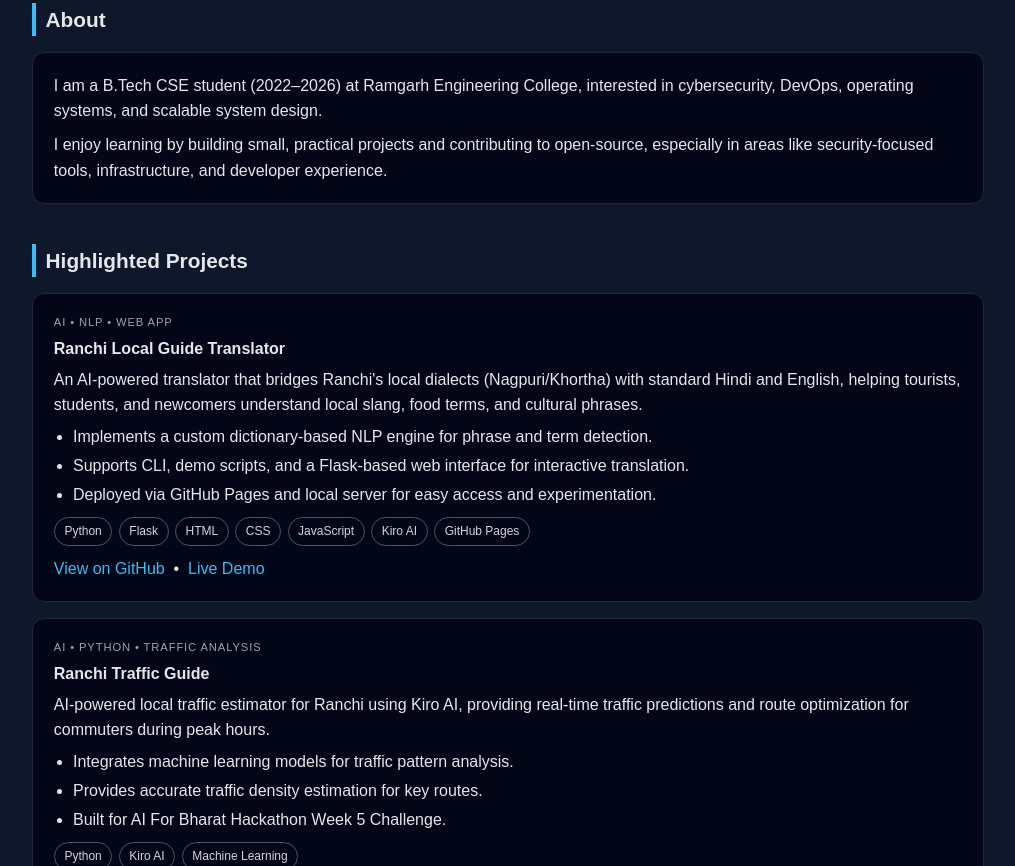
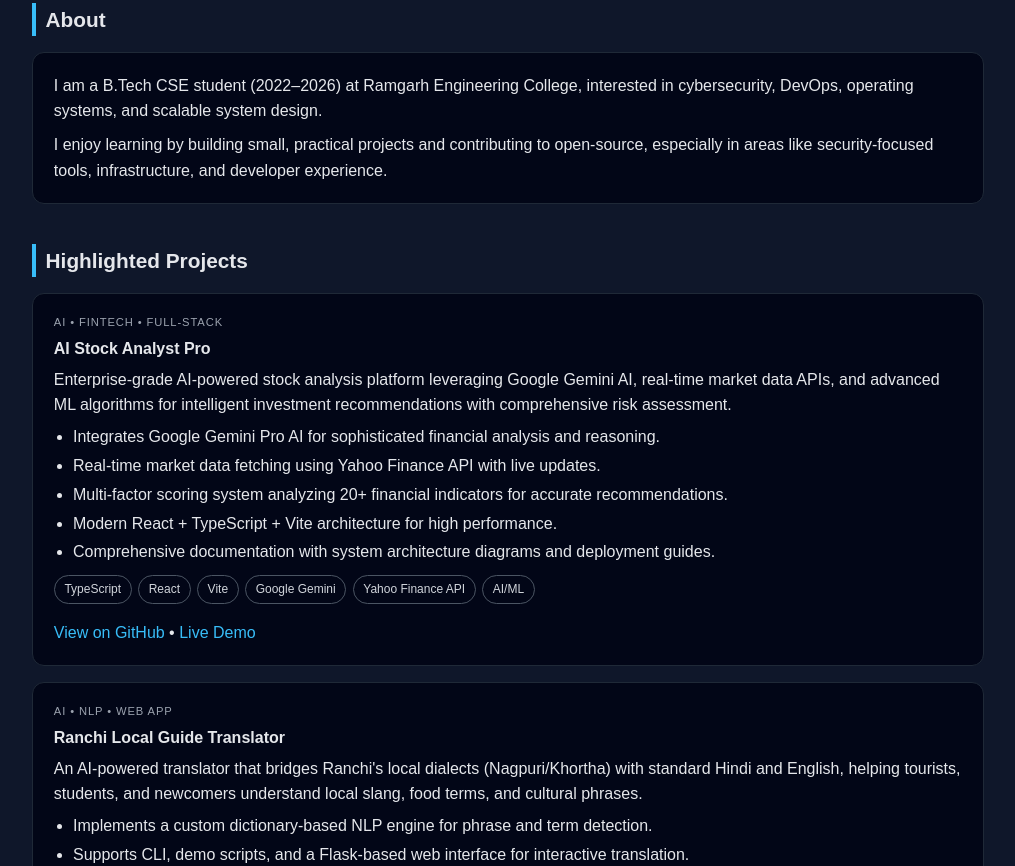
Before and after one commit to Jigisha-Diksha/jigisha-diksha.github.io, a plain HTML site: page index.html in a window 1280 px wide. Shown: the part 400-1266 px from the top of the page, without its empty margins (132-1147 px from the left). Drawn offline with Linux system fonts and the light colour scheme.

Commit message:
feat: Add AI Stock Analyst Pro to portfolio

```diff
--- a/index.html
+++ b/index.html
@@ -102,6 +102,34 @@
     <!-- PROJECTS -->
     <section id="projects">
       <h3 class="section-title">Highlighted Projects</h3>
+
+      <div class="card">
+
+                <div class="tag">AI • FINTECH • FULL-STACK</div>
+        <h4>AI Stock Analyst Pro</h4>
+        <p style="margin-top:0.3rem;">
+          Enterprise-grade AI-powered stock analysis platform leveraging Google Gemini AI, real-time market data APIs, and advanced ML algorithms for intelligent investment recommendations with comprehensive risk assessment.
+        </p>
+        <ul>
+          <li>Integrates Google Gemini Pro AI for sophisticated financial analysis and reasoning.</li>
+          <li>Real-time market data fetching using Yahoo Finance API with live updates.</li>
+          <li>Multi-factor scoring system analyzing 20+ financial indicators for accurate recommendations.</li>
+          <li>Modern React + TypeScript + Vite architecture for high performance.</li>
+          <li>Comprehensive documentation with system architecture diagrams and deployment guides.</li>
+        </ul>
+        <div class="pill-row">
+          <span class="pill">TypeScript</span>
+          <span class="pill">React</span>
+          <span class="pill">Vite</span>
+          <span class="pill">Google Gemini</span>
+          <span class="pill">Yahoo Finance API</span>
+          <span class="pill">AI/ML</span>
+        </div>
+        <div style="margin-top: 1rem;">
+          <a href="https://github.com/Jigisha-Diksha/AI-Stock-Analyst-Pro" target="_blank">View on GitHub</a> •
+          <a href="#" target="_blank">Live Demo</a>
+        </div>
+      </div>
 
       <div class="card">
         <div class="tag">AI • NLP • Web App</div>
```
